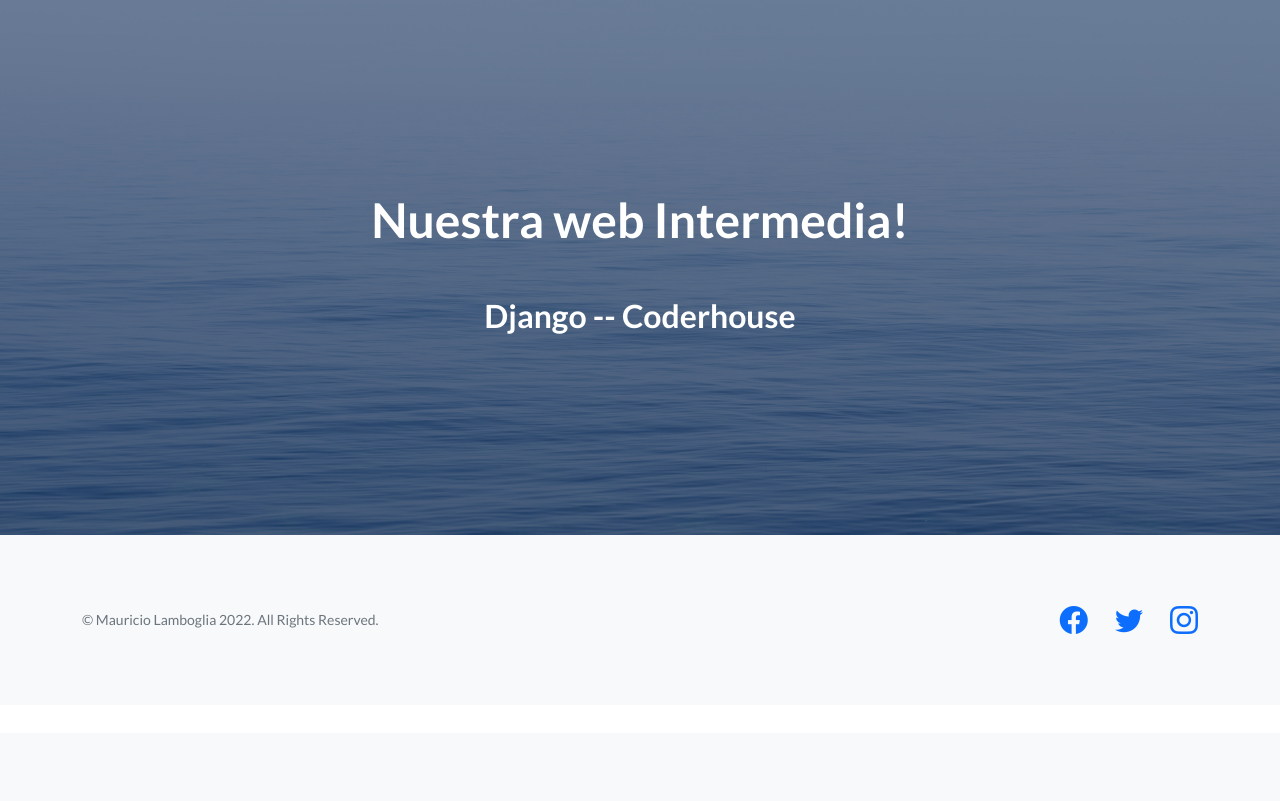
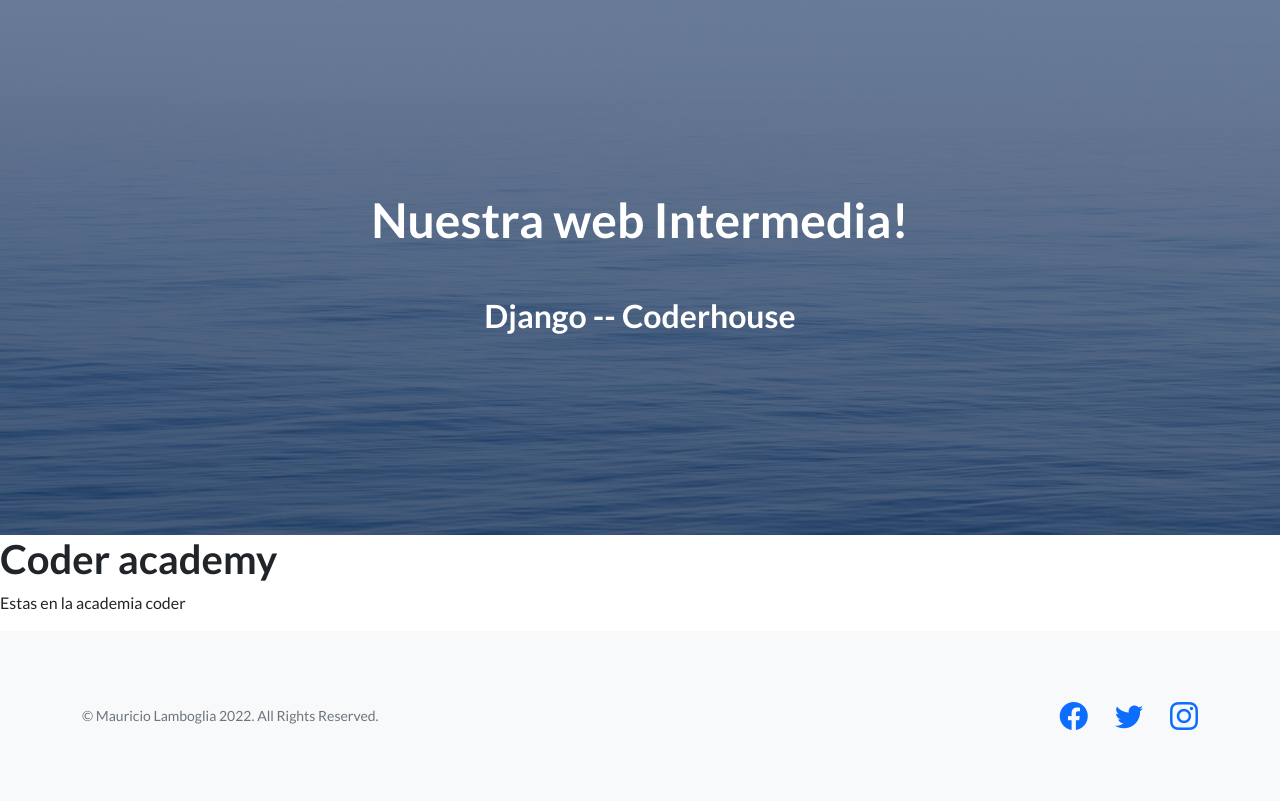
Before and after one commit to MauricioLamboglia8/Proyecto-Django-coder, a Django app: page /coder/inicio/ in a window 1280 px wide. Shown: the part 67-868 px from the top of the page. Before the commit the page ends 701 px from the top, so only its background shows below. Run offline with Django 4.2, Linux system fonts and the light colour scheme; some libraries are stand-ins or nearby versions.

Commit message:
Templates renovados

```diff
--- a/appcoder/templates/appcoder/index.html
+++ b/appcoder/templates/appcoder/base.html
@@ -21,11 +21,11 @@
         <!-- Navigation-->
         <nav class="navbar navbar-light bg-light static-top">
             <div class="container">
-                <a class="navbar-brand" href="#!">Inicio</a>
-                <a class="navbar-brand" href="#"> Estudiantes</a>
-                <a class="navbar-brand"  href="#"> Cursos</a>
-                <a class="navbar-brand"  href="#"> Profesores</a>
-                <a class="navbar-brand"  href="#"> Entregables</a>
+                <a class="navbar-brand" href="{% url 'coder-inicio' %}">Inicio</a>
+                <a class="navbar-brand" href="{% url 'coder-estudiantes' %}">Estudiantes</a>
+                <a class="navbar-brand" href="{% url 'coder-cursos' %}">Cursos</a>
+                <a class="navbar-brand" href="{% url 'coder-profesores' %}">Profesores</a>
+                <a class="navbar-brand" href="{% url 'coder-entregables' %}">Entregables</a>
                 <a class="btn btn-primary" href="#signup">Sign Up</a>
             </div>
         </nav>
@@ -47,6 +47,10 @@
         </header>
 
 
+        {% block contenido %}
+
+
+         {% endblock %}
 
 
         <!-- Footer-->
--- a/appcoder/templates/appcoder/inicio.html
+++ b/appcoder/templates/appcoder/inicio.html
@@ -1,13 +1,8 @@
-<!DOCTYPE html>
-<html lang="en">
-<head>
-    <meta charset="UTF-8">
-    <meta http-equiv="X-UA-Compatible" content="IE=edge">
-    <meta name="viewport" content="width=device-width, initial-scale=1.0">
-    <title>Inicio = Proyecto Coder</title>
-</head>
-<body>
-    <h1 style="color:crimson">Bienvenidos al inicio </h1>
-    <p>Esperamos que la pagina sea de tu agrado</p>
-</body>
-</html>
+{% extends "appcoder/base.html" %}
+
+{% block contenido %}
+
+<h1>Coder academy</h1>
+<p> Estas en la academia coder</p>
+
+{% endblock %}
--- a/appcoder/urls.py
+++ b/appcoder/urls.py
@@ -3,10 +3,10 @@ from appcoder.views import *
 
 
 urlpatterns = [
-    path('inicio/', inicio),
-    path('estudiantes/', estudiantes),
-    path('profesores/', profesores),
-    path('cursos/', cursos),
-    path('entregables/', entregables)
+    path('inicio/', inicio, name='coder-inicio'),
+    path('estudiantes/', estudiantes, name='coder-estudiantes'),
+    path('profesores/', profesores, name='coder-profesores'),
+    path('cursos/', cursos, name='coder-cursos'),
+    path('entregables/', entregables, name='coder-entregables')
 
 ]
--- a/appcoder/views.py
+++ b/appcoder/views.py
@@ -5,16 +5,16 @@ from django.template import Template, Context, loader
 
 # Create your views here.
 def inicio(request):
-    return render(request, 'appcoder/index.html')
+    return render(request, 'appcoder/inicio.html')
 
 def cursos(request):
-    return HttpResponse('Estas en cursos')
+    return render(request, 'appcoder/cursos.html')
 
 def estudiantes(request):
-    return HttpResponse('Estas en estudiantes')
+    return render(request, 'appcoder/estudiantes.html')
 
 def profesores(request):
-    return HttpResponse('Estas en profesores')
+    return render(request, 'appcoder/profesores.html')
 
 def entregables(request):
-    return HttpResponse('Estas en entregables')
+    return render(request, 'appcoder/entregables.html')
```
Also changed, not shown: appcoder/templates/appcoder/cursos.html (+9 -0 lines), appcoder/templates/appcoder/entregables.html (+8 -0 lines), appcoder/templates/appcoder/estudiantes.html (+8 -0 lines), appcoder/templates/appcoder/profesores.html (+11 -0 lines).
